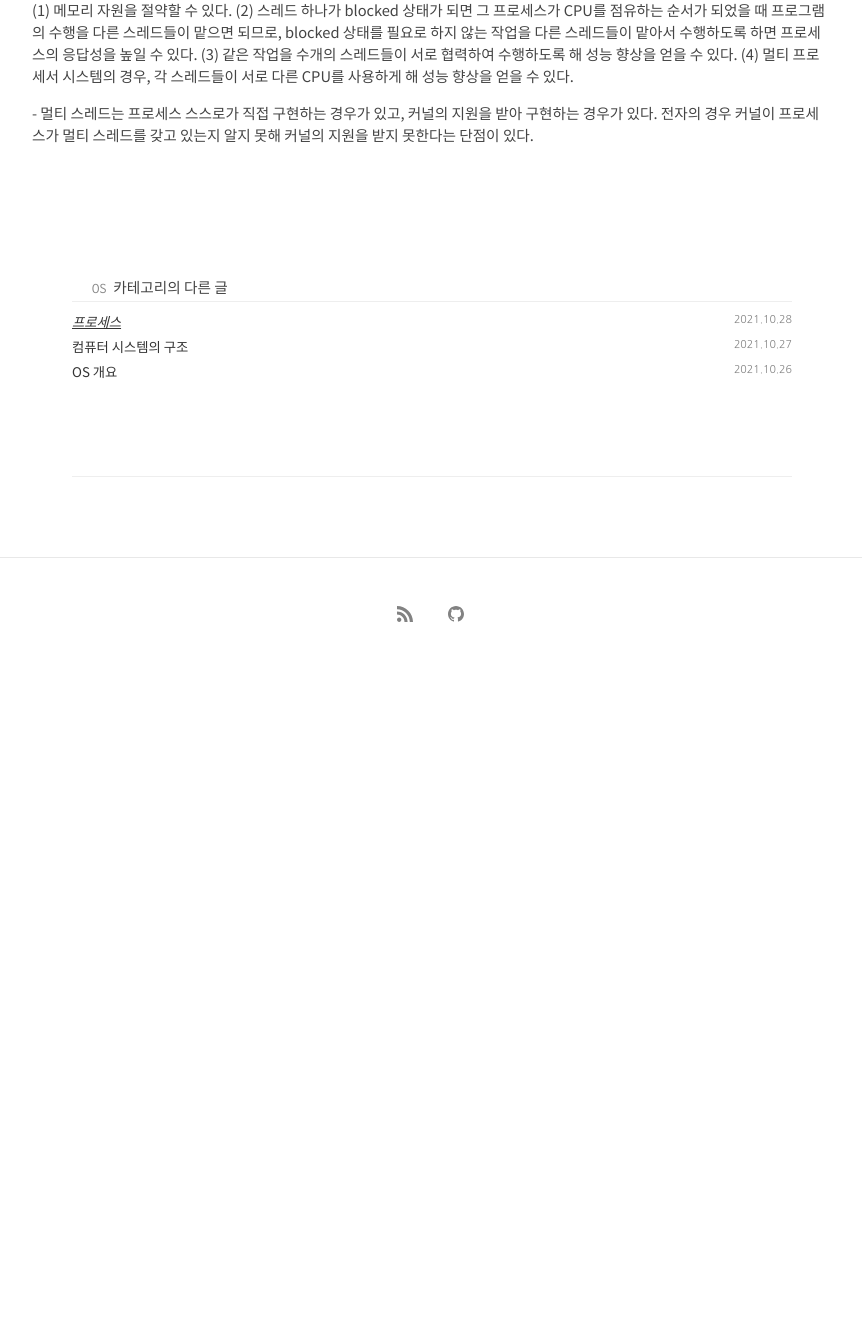
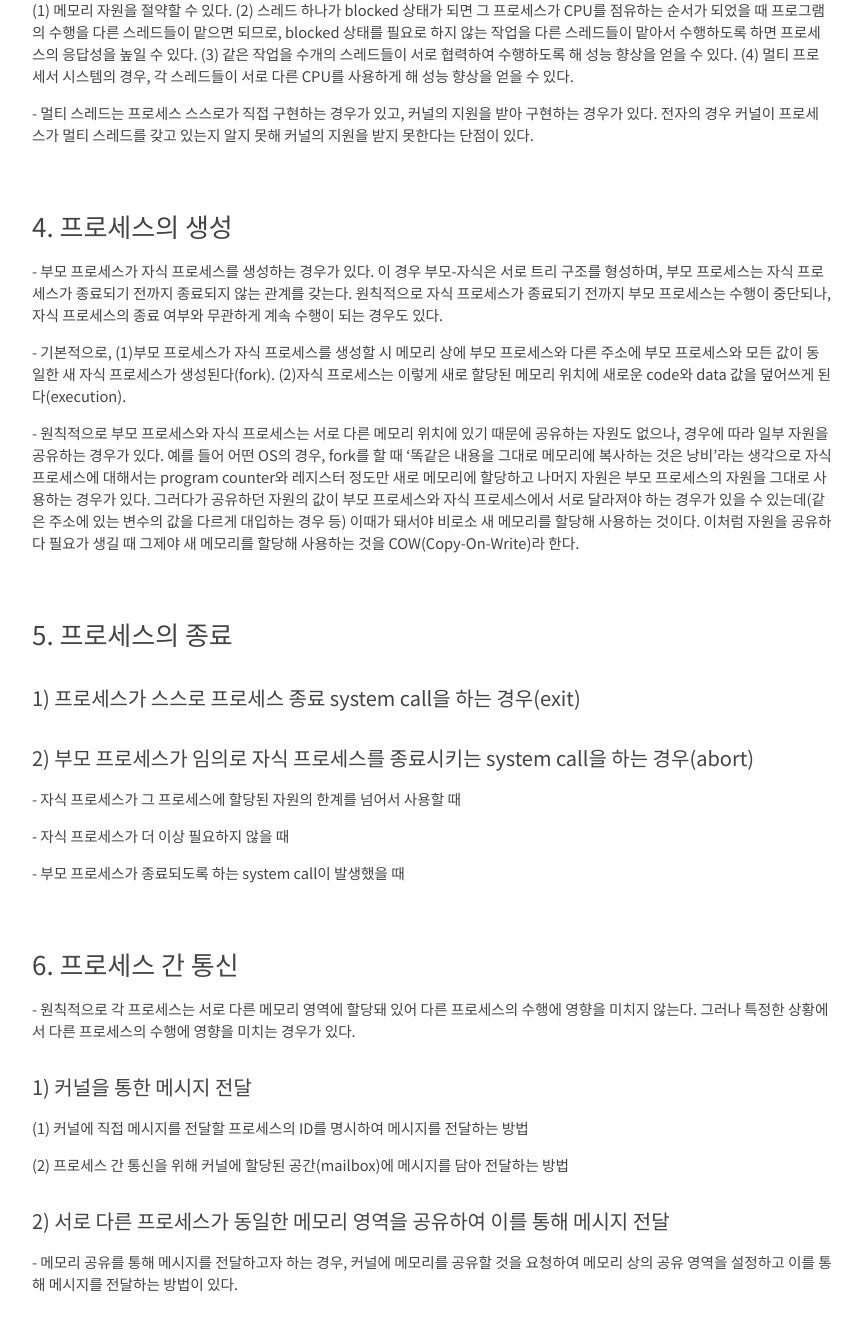
Before and after one commit to kangwooklee29/blog, a Jekyll site: the page built from OS/_posts/2021-10-28-프로세스.md, in a window 1280 px wide and 1400 px high, scrolled down 2148 px. Shown: the top 1331 px of the window, without its empty margins (208-1070 px from the left). Built offline with Jekyll 4.4.1, drawn with Linux system fonts in a browser that asks for light colours; nearby versions of some CDN libraries; our own code applies the rules of GitHub Pages for plain Markdown files; comment, search, counter and statistics services are not loaded; before the commit the page ends 2816 px from its top, so only the background shows below that; some of the changed text lies outside the part shown.

Commit message:
프로세스 수정

```diff
--- a/OS/_posts/2021-10-28-프로세스.md
+++ b/OS/_posts/2021-10-28-프로세스.md
@@ -22,7 +22,7 @@
 
 
 
-### 2. 프로세스의 정보
+### 2. CPU/메모리 상에 저장되는 프로세스의 정보
 
 #### 1) context
 
@@ -69,3 +69,41 @@
 (4) 멀티 프로세서 시스템의 경우, 각 스레드들이 서로 다른 CPU를 사용하게 해 성능 향상을 얻을 수 있다.
 
 \- 멀티 스레드는 프로세스 스스로가 직접 구현하는 경우가 있고, 커널의 지원을 받아 구현하는 경우가 있다. 전자의 경우 커널이 프로세스가 멀티 스레드를 갖고 있는지 알지 못해 커널의 지원을 받지 못한다는 단점이 있다.
+
+
+
+### 4. 프로세스의 생성
+
+\- 부모 프로세스가 자식 프로세스를 생성하는 경우가 있다. 이 경우 부모-자식은 서로 트리 구조를 형성하며, 부모 프로세스는 자식 프로세스가 종료되기 전까지 종료되지 않는 관계를 갖는다. 원칙적으로 자식 프로세스가 종료되기 전까지 부모 프로세스는 수행이 중단되나, 자식 프로세스의 종료 여부와 무관하게 계속 수행이 되는 경우도 있다.
+
+\- 기본적으로, (1)부모 프로세스가 자식 프로세스를 생성할 시 메모리 상에 부모 프로세스와 다른 주소에 부모 프로세스와 모든 값이 동일한 새 자식 프로세스가 생성된다(fork). (2)자식 프로세스는 이렇게 새로 할당된 메모리 위치에 새로운 code와 data 값을 덮어쓰게 된다(execution).
+
+\- 원칙적으로 부모 프로세스와 자식 프로세스는 서로 다른 메모리 위치에 있기 때문에 공유하는 자원도 없으나, 경우에 따라 일부 자원을 공유하는 경우가 있다. 예를 들어 어떤 OS의 경우, fork를 할 때 '똑같은 내용을 그대로 메모리에 복사하는 것은 낭비'라는 생각으로 자식 프로세스에 대해서는 program counter와 레지스터 정도만 새로 메모리에 할당하고 나머지 자원은 부모 프로세스의 자원을 그대로 사용하는 경우가 있다. 그러다가 공유하던 자원의 값이 부모 프로세스와 자식 프로세스에서 서로 달라져야 하는 경우가 있을 수 있는데(같은 주소에 있는 변수의 값을 다르게 대입하는 경우 등) 이때가 돼서야 비로소 새 메모리를 할당해 사용하는 것이다. 이처럼 자원을 공유하다 필요가 생길 때 그제야 새 메모리를 할당해 사용하는 것을 COW(Copy-On-Write)라 한다.
+
+
+### 5. 프로세스의 종료
+
+#### 1) 프로세스가 스스로 프로세스 종료 system call을 하는 경우(exit)
+
+#### 2) 부모 프로세스가 임의로 자식 프로세스를 종료시키는 system call을 하는 경우(abort)
+
+\- 자식 프로세스가 그 프로세스에 할당된 자원의 한계를 넘어서 사용할 때
+
+\- 자식 프로세스가 더 이상 필요하지 않을 때
+
+\- 부모 프로세스가 종료되도록 하는 system call이 발생했을 때
+
+
+### 6. 프로세스 간 통신
+
+\- 원칙적으로 각 프로세스는 서로 다른 메모리 영역에 할당돼 있어 다른 프로세스의 수행에 영향을 미치지 않는다. 그러나 특정한 상황에서 다른 프로세스의 수행에 영향을 미치는 경우가 있다.
+
+#### 1) 커널을 통한 메시지 전달
+
+(1) 커널에 직접 메시지를 전달할 프로세스의 ID를 명시하여 메시지를 전달하는 방법
+
+(2) 프로세스 간 통신을 위해 커널에 할당된 공간(mailbox)에 메시지를 담아 전달하는 방법
+
+#### 2) 서로 다른 프로세스가 동일한 메모리 영역을 공유하여 이를 통해 메시지 전달
+
+\- 메모리 공유를 통해 메시지를 전달하고자 하는 경우, 커널에 메모리를 공유할 것을 요청하여 메모리 상의 공유 영역을 설정하고 이를 통해 메시지를 전달하는 방법이 있다.
```
Also changed, not shown: OS/_posts/2021-10-27-컴퓨터 시스템의 구조.md (+1 -1 lines).
